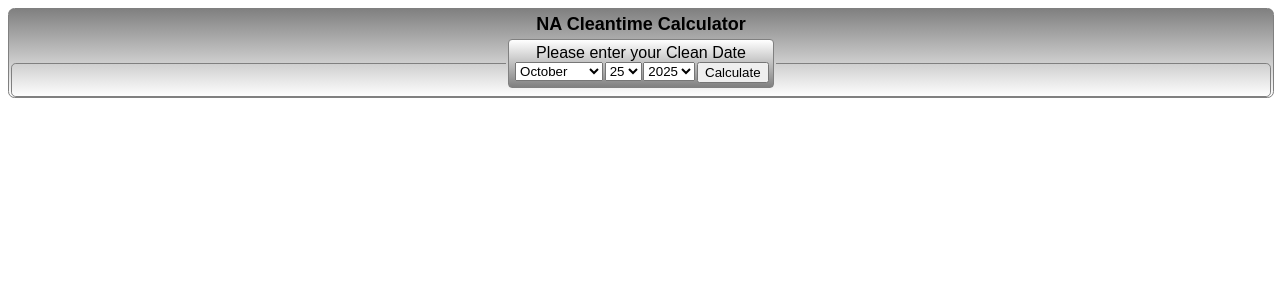
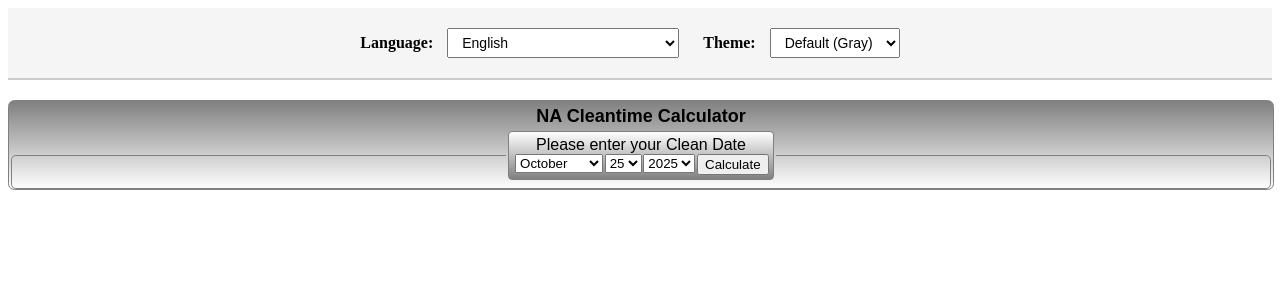
Before and after one commit to bmlt-enabled/nacc, a PHP site: page /nacc2/index.html in a window 1280 px wide. Shown: the top 300 px of the page. Run offline with PHP 8.4, Linux system fonts and the light colour scheme.

Commit message:
css optimizations

```diff
--- a/nacc2/index.html
+++ b/nacc2/index.html
@@ -28,11 +28,29 @@
         -->
         <meta charset="utf-8" />
         <meta http-equiv="X-UA-Compatible" content="IE=EmulateIE7" />
-        <meta http-equiv="Content-Style-Type" content="text/css" />
-        <meta http-equiv="Content-Script-Type" content="text/javascript" />
+        <meta http-equiv="content-type" content="text/css" />
+        <meta http-equiv="content-type" content="text/javascript" />
         <title>NACC 2</title>
         <link rel="stylesheet" type="text/css" href="nacc.css" />
         <script type="text/javascript" src="nacc.js"></script>
+        <style>
+            .nacc-controls {
+                text-align: center;
+                padding: 20px;
+                background: #f5f5f5;
+                border-bottom: 2px solid #ccc;
+                margin-bottom: 20px;
+            }
+            .nacc-controls label {
+                font-weight: bold;
+                margin-right: 10px;
+            }
+            .nacc-controls select {
+                padding: 5px 10px;
+                margin-right: 20px;
+                font-size: 14px;
+            }
+        </style>
     </head>
     <body>
         <!--
@@ -45,6 +63,29 @@
 
             If you have already specified a class name, then that will be honored.
         -->
+        <div class="nacc-controls">
+            <label for="language-select">Language:</label>
+            <select id="language-select" onchange="updateNACC()">
+                <option value="en" selected>English</option>
+                <option value="es">Spanish (Español)</option>
+                <option value="pt">Portuguese (Português)</option>
+                <option value="it">Italian (Italiano)</option>
+                <option value="zh-Hans">Chinese Simplified (简体中文)</option>
+                <option value="zh-Hant">Chinese Traditional (繁體中文)</option>
+            </select>
+
+            <label for="theme-select">Theme:</label>
+            <select id="theme-select" onchange="updateNACC()">
+                <option value="" selected>Default (Gray)</option>
+                <option value="NACC-BT">BT (Blue)</option>
+                <option value="NACC-CRNA">CRNA</option>
+                <option value="NACC-GNYR2">GNYR2</option>
+                <option value="NACC-HOLI">HOLI</option>
+                <option value="NACC-NERNA">NERNA</option>
+                <option value="NACC-SEZF">SEZF</option>
+            </select>
+        </div>
+
         <div id="nacc-container" class="NACC-Linear"><noscript style="font-size: x-large; font-weight:bold; text-align:center">THIS WILL NOT WORK WITHOUT JAVASCRIPT ENABLED!</noscript></div>
         <!--
             This is where the JavaScript implementation is called.
@@ -63,6 +104,18 @@
                     inDay                   An initial calculation day (integer 1-31). If you want the instance to immediately appear with a calculation, then ALL 3 of these must be specified.
                     );
         -->
-        <script type="text/javascript">new NACC('nacc-container');</script>
+        <script type="text/javascript">
+            let naccInstance = null;
+
+            function updateNACC() {
+                const language = document.getElementById('language-select').value;
+                const theme = document.getElementById('theme-select').value;
+                const container = document.getElementById('nacc-container');
+                container.innerHTML = '';
+                container.className = 'NACC-Linear';
+                naccInstance = new NACC('nacc-container', theme, language);
+            }
+            updateNACC();
+        </script>
     </body>
 </html>
--- a/nacc2/index.php
+++ b/nacc2/index.php
@@ -36,10 +36,10 @@
         -->
         <meta charset="utf-8" />
         <meta http-equiv="X-UA-Compatible" content="IE=EmulateIE7" />
-        <meta http-equiv="Content-Style-Type" content="text/css" />
-        <meta http-equiv="Content-Script-Type" content="text/javascript" />
+        <meta http-equiv="content-type" content="text/css" />
+        <meta http-equiv="content-type" content="text/javascript" />
         <title>NACC 2</title>
-        <!-- These two includes are different from the "index.html" file. Note the "include-stripper.php?filename=". -->
+        <!-- These two include are different from the "index.html" file. Note the "include-stripper.php?filename=". -->
         <link rel="stylesheet" type="text/css" href="include-stripper.php?filename=nacc.css" />
         <script type="text/javascript" src="include-stripper.php?filename=nacc.js"></script>
     </head>
--- a/nacc2/nacc.css
+++ b/nacc2/nacc.css
@@ -170,7 +170,7 @@
 
 /** These are the various textual items. */
 .NACC-Instance {
-    font-family: Arial,Sans-Serif;
+    font-family: Arial, Sans-Serif, serif;
     color: black;
 }
 
```
Also changed, not shown: other parts of nacc2/nacc.css (+17 -28 lines), 1 other file.
